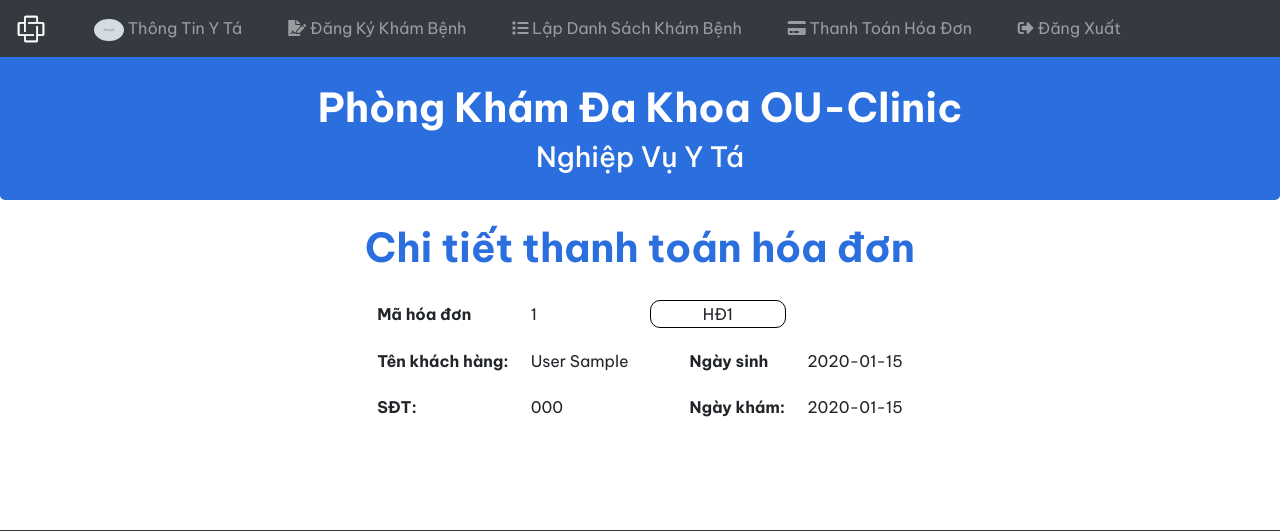
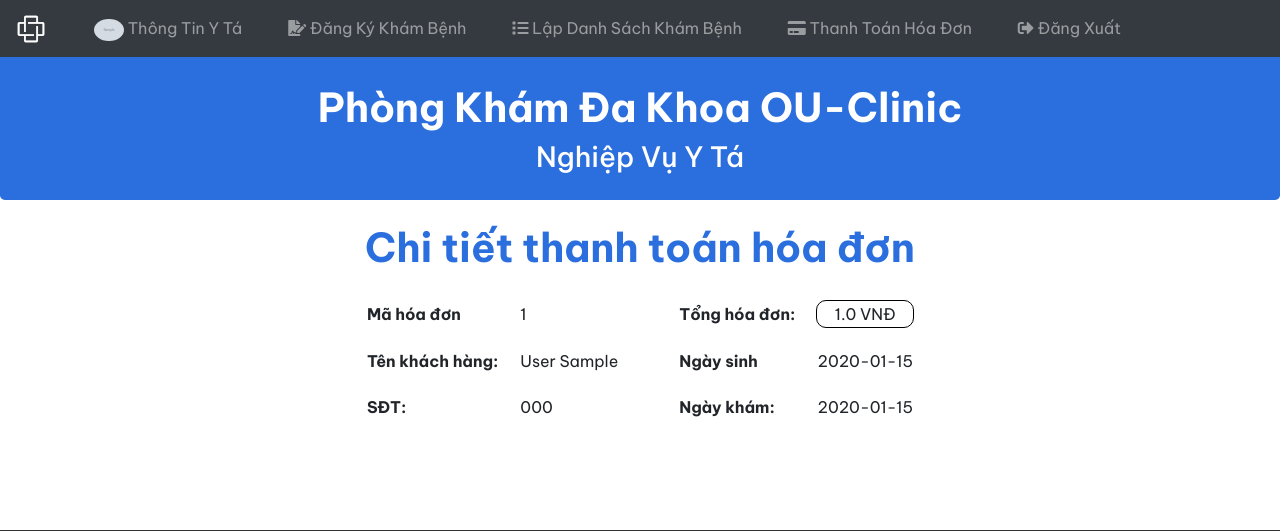
Before and after one commit to HuyNguyenDinh/CNPM, a Flask app: page /nurse-view/pay-the-bill/1 in a window 1280 px wide. Shown: the top 531 px of the page. Run offline with Flask 2, Linux system fonts and the light colour scheme; a user stored in the database is signed in; tables that the repository leaves empty hold one stand-in row (values such as "Sample post"); grey boxes marked "Sample" are stand-in pictures; some libraries are stand-ins or nearby versions.

Commit message:
Update exception for pay_bill_with_momo

```diff
--- a/clinicapp/static/js/script.js
+++ b/clinicapp/static/js/script.js
@@ -207,21 +207,26 @@ function get_phone_number(obj){
 function get_pay_url_momo(bill_id, amount, current_url) {
     fetch('/api/pay_with_momo', {
         method: 'post',
-        body: JSON.stringify ({
+        body: JSON.stringify({
             'id': bill_id,
             'amount': amount,
-            'current_url': current_url})
+            'current_url': current_url
+        }),
+        headers: {
+            'Content-Type': 'application/json'
+        }
     }).then(function(res){
         console.log(res);
         return res.json();
-    }).then.then(function(data) {
+    }).then(function(data) {
         console.log(data.code);
         if (data.code == 200) {
             console.log('success');
             window.location.replace(data.pay_url);
         }
         else if (data.code == 400) {
-         console.log('fail');
+            console.log('fail');
+            document.getElementById("btn-thanh-toan-momo").disabled = "true"
         }
     }).catch(function(err) {
         console.error(err);
--- a/clinicapp/templates/detail-pay-the-bill.html
+++ b/clinicapp/templates/detail-pay-the-bill.html
@@ -10,7 +10,10 @@
               {% if bill %}
                 <td>{{bill[0]}}</td>
               {% endif %}
-            <td style="border: 1px solid black; border-radius: 10px; text-align: center;">HĐ1</td>
+              <td style="padding-left: 40px; font-weight: 600;">Tổng hóa đơn:</td>
+                {% if bill %}
+                    <td style="border: 1px solid black; border-radius: 10px; text-align: center;">{{bill[1]}} VNĐ</td>
+              {% endif %}
           </tr>
           <tr>
             <td style="font-weight: 600;">Tên khách hàng:</td>
@@ -39,7 +42,7 @@
 
             {% if bill and bill[7] == False %}
                 <button class="btn-thanh-toan" onclick="pay_the_bill({{bill[0]}})">Thanh toán tại quầy</button>
-                <button class="btn-thanh-toan" onclick="get_pay_url_momo({{bill[0]}}, {{bill[1]}}, window.location.href)">Thanh toán qua MoMo</button>
+                <button class="btn-thanh-toan" id="btn-thanh-toan-momo" onclick="get_pay_url_momo({{bill[0]}}, {{bill[1]}}, window.location.href)">Thanh toán qua MoMo</button>
             {% endif %}
         </div>
         <div class="popup_detail-pay-the-bill">
--- a/clinicapp/utils.py
+++ b/clinicapp/utils.py
@@ -7,6 +7,10 @@ from sqlalchemy import func, extract, desc, alias, update
 from twilio.rest import Client
 import hashlib, datetime
 import cloudinary.uploader
+import urllib.request
+import uuid
+import hmac
+import json
 
 def get_medical_bill_value(mb_id=None):
     bills = db.session.query(Medical_bill_detail.medical_bill_id,
@@ -418,10 +422,13 @@ def pay_bill_with_momo(bill_id, amount, re_url):
     req = urllib.request.Request(endpoint, data=data,\
                                  headers={'Content-Type': 'application/json',\
                                           'Content-Length': clen,'User-Agent': 'Mozilla/5.0'}, method='POST')
-    f = urllib.request.urlopen(req)
-    response = f.read()
-    f.close()
-    return json.loads(response)['payUrl']
+    try:
+        f = urllib.request.urlopen(req)
+        response = f.read()
+        f.close()
+        return json.loads(response)['payUrl']
+    except:
+        return None
 
 def get_cost():
     total = db.session.query(Other.cost).limit(1)
```
